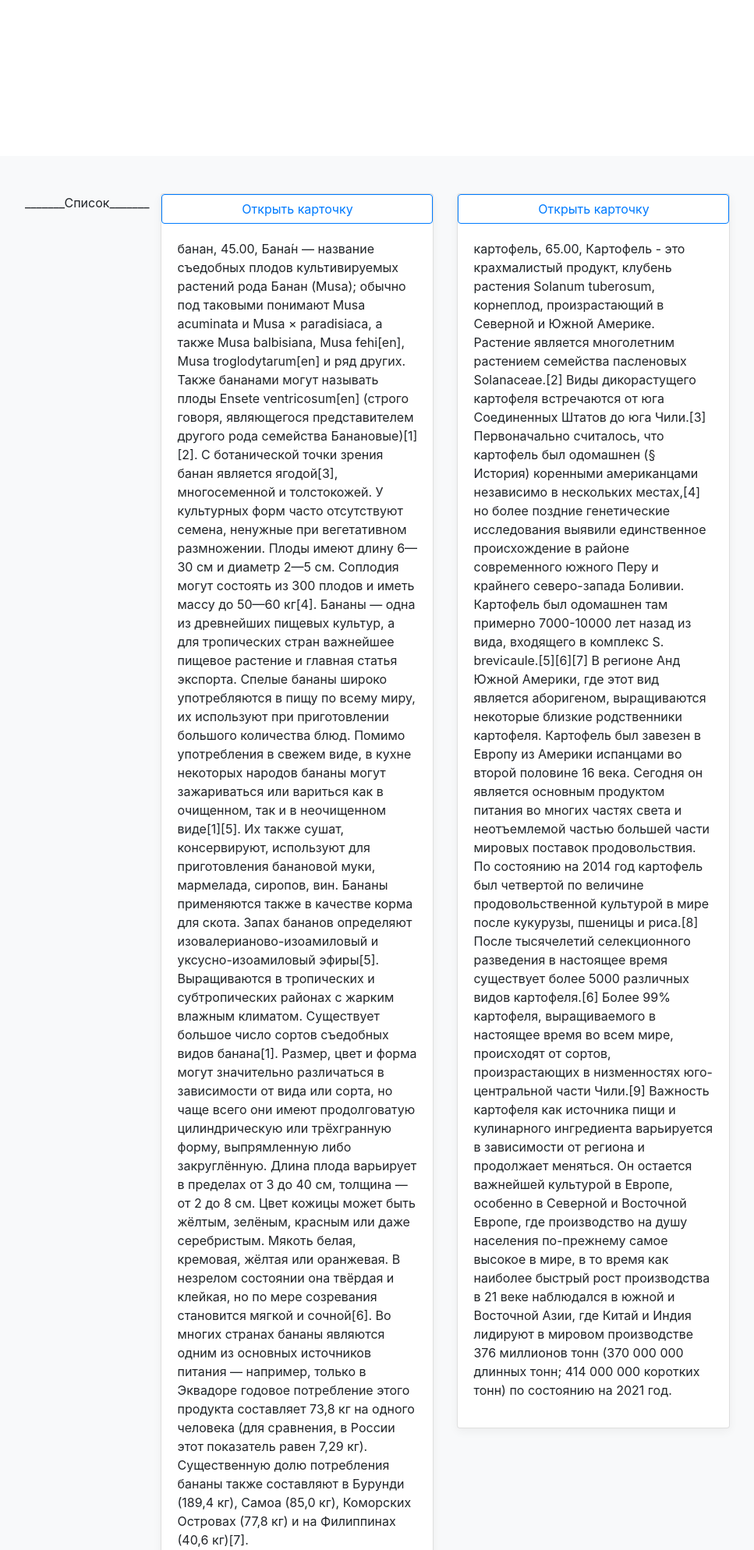
After one commit to smirsand/goods_store, a Django app: template blog_app/templates/blog_app/blog_app_list.html in a window 1280 px wide. The commit adds this page. Shown: the top 1988 px of the page at 78% size, without its empty margins (38-1005 px from the left). Run offline with Django 4.2, Linux system fonts and the light colour scheme; the template is opened without the code that fills it: values that come from a table or form of the project are taken from there, others are empty; data comes from the database, SQL or seed files in the repository; some libraries are stand-ins or nearby versions.

Commit message:
add html files

```diff
--- /dev/null
+++ b/blog_app/templates/blog_app/blog_app_list.html
@@ -0,0 +1,30 @@
+{% extends 'main_app/base.html' %}
+{% load my_tags %}
+
+{% block content %}
+<div class="album py-5 bg-light">
+    <div class="container">
+        <div class="row">
+            <p>_______Список_______</p>
+            {% for object in object_list %}
+            <div class="col-md-4">
+                <div class="card mb-4 box-shadow">
+                    <a class="btn btn-outline-primary" href="{% url 'blog_app:view' slug=object.slug %}">Открыть
+                        карточку</a>
+                    <div class="card-body">
+                        <p class="card-text">{{ object }}</p>
+                        <div class="d-flex justify-content-between align-items-center">
+                            <div class="btn-group">
+                            </div>
+                        </div>
+                    </div>
+                </div>
+            </div>
+            {% endfor %}
+            <div class="row">
+                <a class="btn btn-outline-primary" href="{% url 'blog_app:create' %}">Добавить материал</a>
+            </div>
+        </div>
+    </div>
+</div>
+{% endblock %}
--- a/main_app/templates/main_app/base.html
+++ b/main_app/templates/main_app/base.html
@@ -48,12 +48,6 @@
     {% endblock %}
     <div class="row">
         <div class="col-6 col-md">
-            <h5> </h5>
-            <ul class="list-unstyled text-small">
-                <li><a class="text-muted" href="#">Рассылки</a></li>
-            </ul>
-        </div>
-        <div class="col-6 col-md">
             <h5>Дополнительно</h5>
             <ul class="list-unstyled text-small">
                 <li><a class="text-muted" href="#">Напишите нам</a></li>
--- a/main_app/templates/main_app/includes/inc_main_app_menu.html
+++ b/main_app/templates/main_app/includes/inc_main_app_menu.html
@@ -3,6 +3,7 @@
     <ul class="list-unstyled">
         <li><a href="{% url 'main_app:home' %}" class="text-white">Главная</a></li>
         <li><a href="{% url 'main_app:product_page' %}" class="text-white">Продукты</a></li>
+        <li><a href="{% url 'blog_app:list' %}" class="text-white">Блог</a></li>
         <li><a href="{% url 'main_app:contact' %}" class="text-white">Контакты</a></li>
     </ul>
 </div>
```
Also changed, not shown: blog_app/templates/blog_app/blog_app_detail.html (added, +25 -0 lines), blog_app/templates/blog_app/blog_app_form.html (added, +20 -0 lines).
